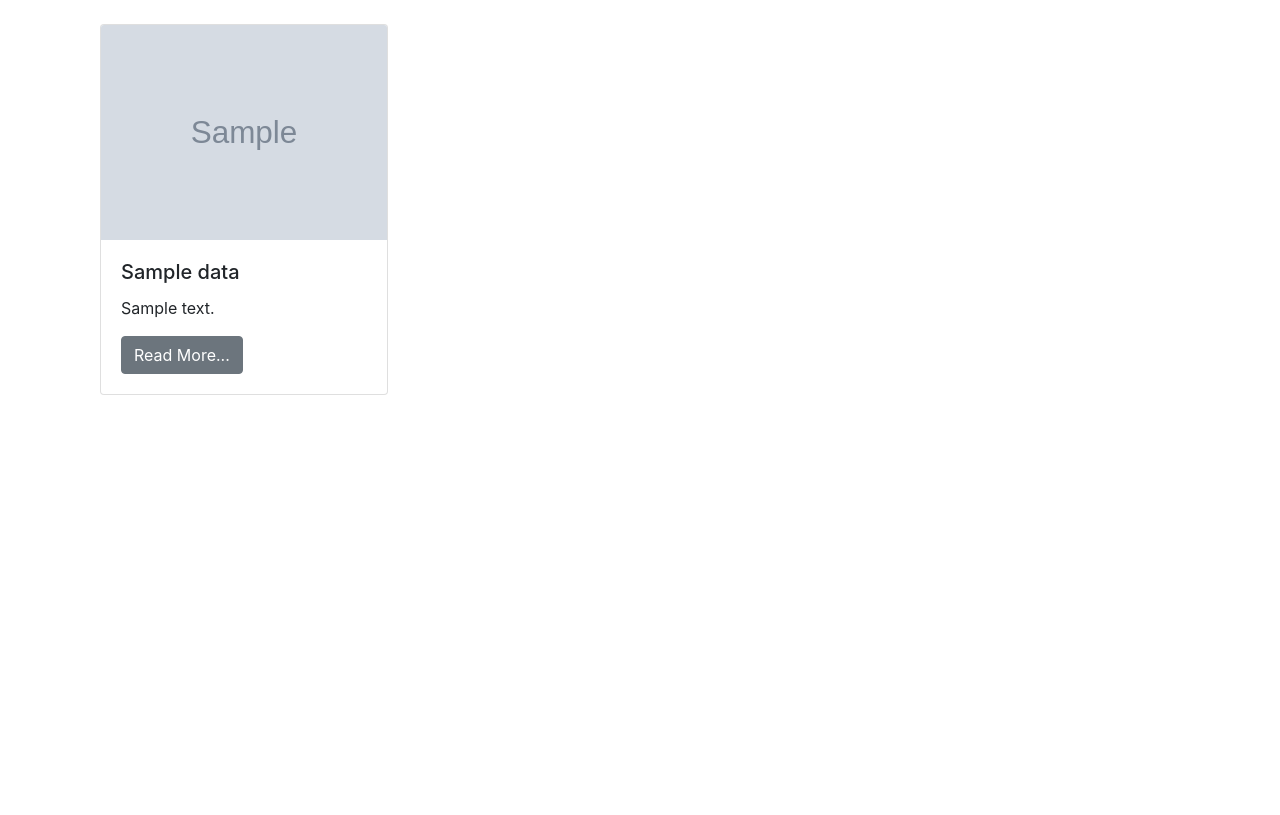
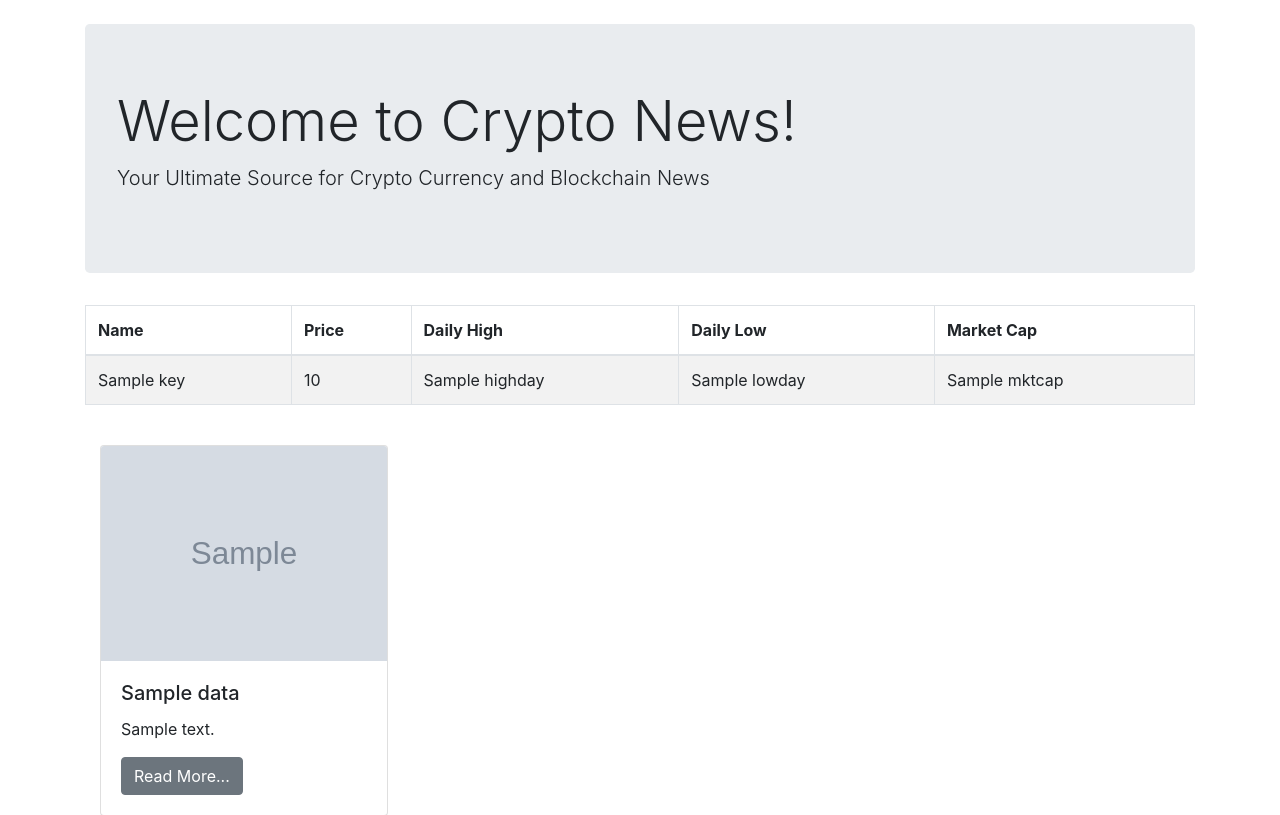
Before and after one commit to ajitesh123/Crypto-News-Site, a Django app: template crypto/templates/home.html in a window 1280 px wide. Shown: the part 56-871 px from the top of the page. Before the commit the page ends 451 px from the top, so only its background shows below. Run offline with Django 3.2, Linux system fonts and the light colour scheme; the template is opened without the code that fills it: most values are stand-ins (such as "Sample title", 1, 10 or a date in 2020); grey boxes marked "Sample" are stand-in pictures; some libraries are stand-ins or nearby versions.

Commit message:
home page currency data and news done

```diff
--- a/crypto/templates/home.html
+++ b/crypto/templates/home.html
@@ -1,6 +1,35 @@
 {% extends 'base.html' %}
 
 {% block content %}
+<div class="jumbotron">
+  <h1 class="display-4">Welcome to Crypto News!</h1>
+  <p class="lead">Your Ultimate Source for Crypto Currency and Blockchain News</p>
+</div>
+
+<table class="table table-striped table-bordered table-hover">
+  <thead>
+    <tr>
+      <th scope="col">Name</th>
+      <th scope="col">Price</th>
+      <th scope="col">Daily High</th>
+      <th scope="col">Daily Low</th>
+      <th scope="col">Market Cap</th>
+    </tr>
+  </thead>
+      <tbody>
+{% for key, value in price.DISPLAY.items %}
+      <tr>
+        <td>{{key}}</td>
+        <td>{{value.USD.PRICE}}</td>
+        <td>{{value.USD.HIGHDAY}}</td>
+        <td>{{value.USD.LOWDAY}}</td>
+        <td>{{value.USD.MKTCAP}}</td>
+      </tr>
+{% endfor %}
+    </tbody>
+  </table>
+<br>
+
 <div class="container">
   <div class="row">
     {% for x in api.Data %}
```
Also changed, not shown: crypto/views.py (+6 -1 lines). Lines whose indentation alone changed are shown as unchanged.
